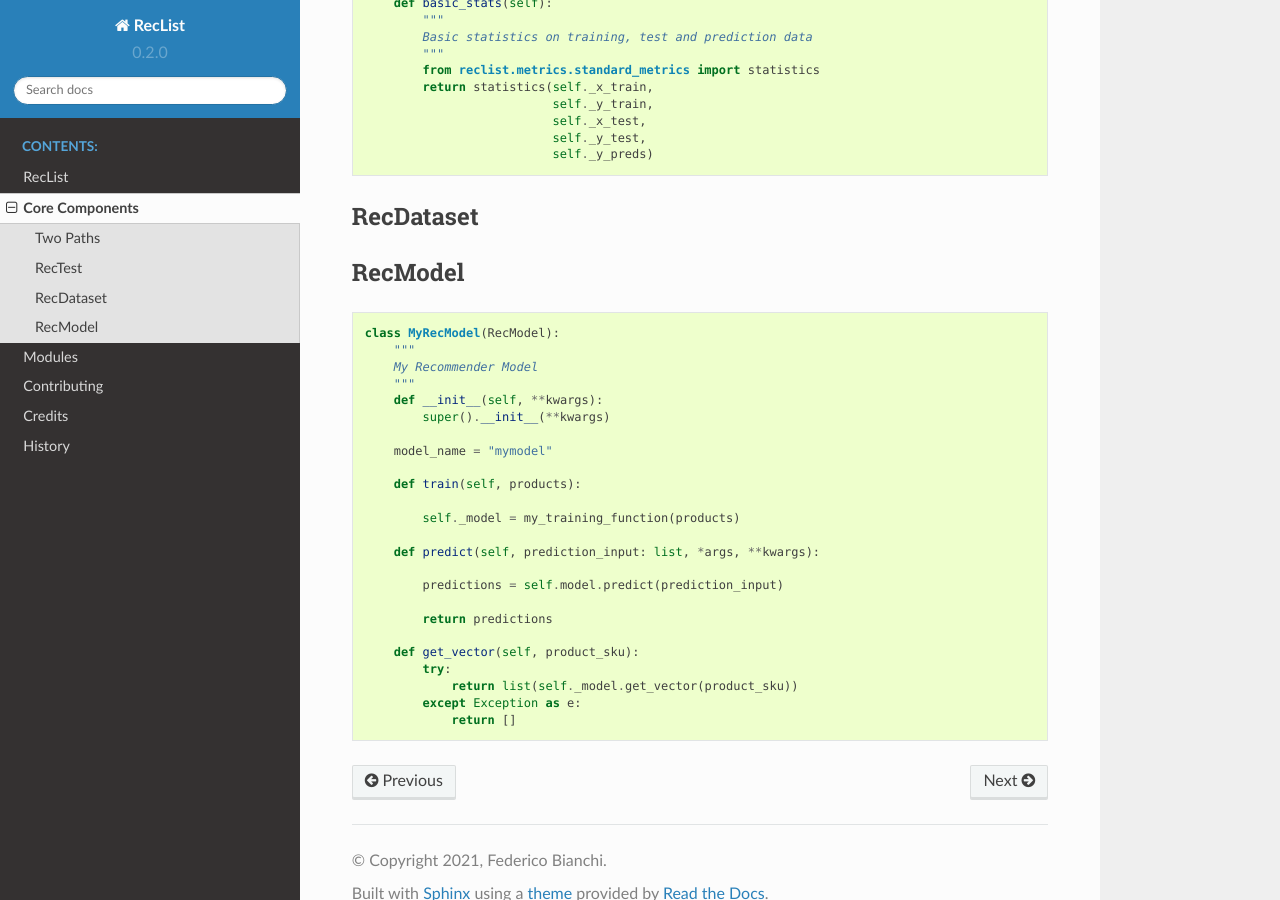
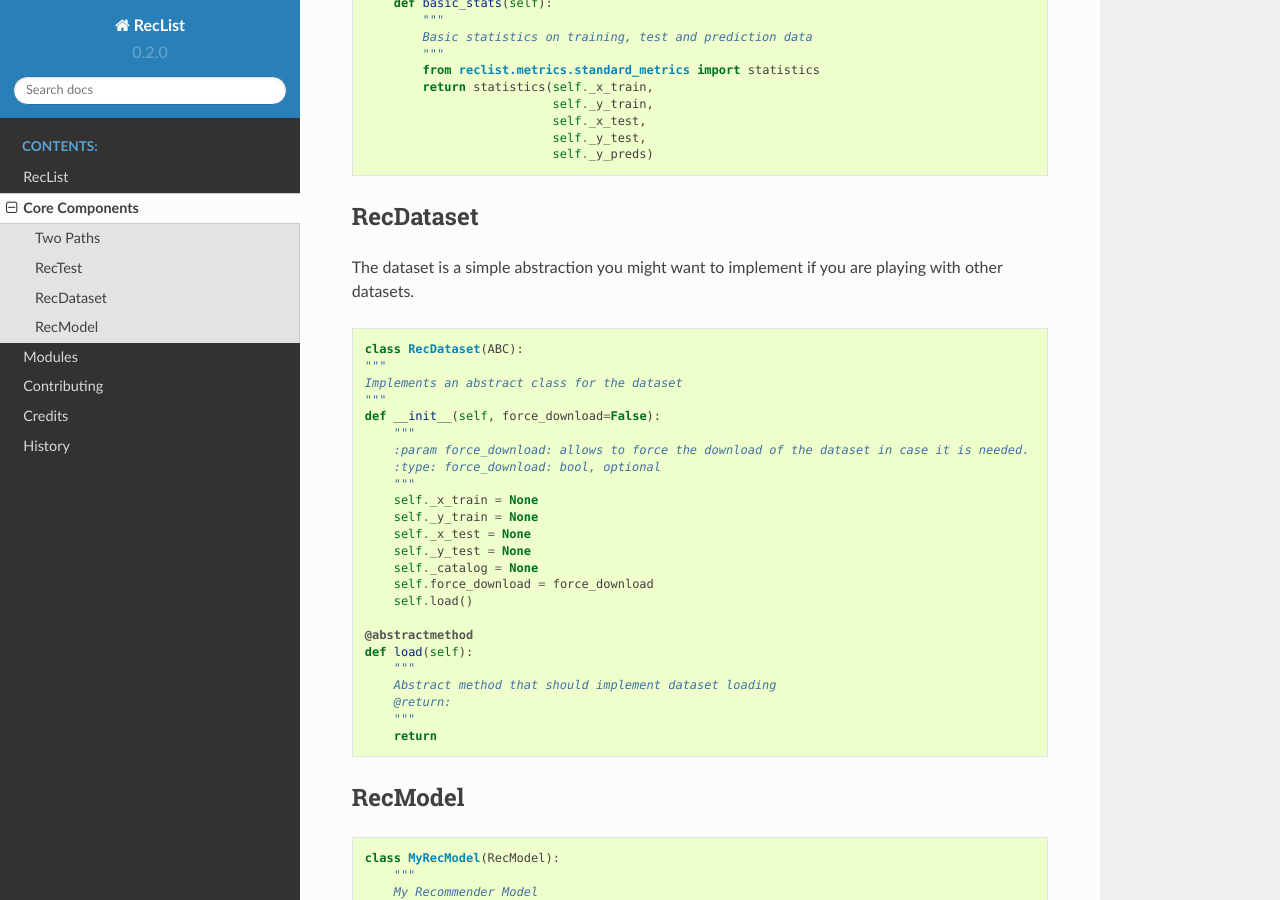
Before and after one commit to RecList/reclist, a Sphinx documentation site: the page built from docs/core.rst, in a window 1280 px wide and 900 px high, scrolled down 652 px. Built offline with Sphinx 7.4.7 and the Read the Docs theme 2.0.0, drawn with Linux system fonts in a browser that asks for light colours; pages that are not in the unit, such as notebooks, are missing from menus.

Commit message:
some updates

```diff
--- a/docs/core.rst
+++ b/docs/core.rst
@@ -43,6 +43,37 @@ evaluate the various datasets.
 RecDataset
 ~~~~~~~~~~
 
+The dataset is a simple abstraction you might want to implement if you are playing with other datasets.
+
+
+.. code-block:: python
+
+    class RecDataset(ABC):
+    """
+    Implements an abstract class for the dataset
+    """
+    def __init__(self, force_download=False):
+        """
+        :param force_download: allows to force the download of the dataset in case it is needed.
+        :type: force_download: bool, optional
+        """
+        self._x_train = None
+        self._y_train = None
+        self._x_test = None
+        self._y_test = None
+        self._catalog = None
+        self.force_download = force_download
+        self.load()
+
+    @abstractmethod
+    def load(self):
+        """
+        Abstract method that should implement dataset loading
+        @return:
+        """
+        return
+
+
 RecModel
 ~~~~~~~~
 
```
Also changed, not shown: 3 other files.
